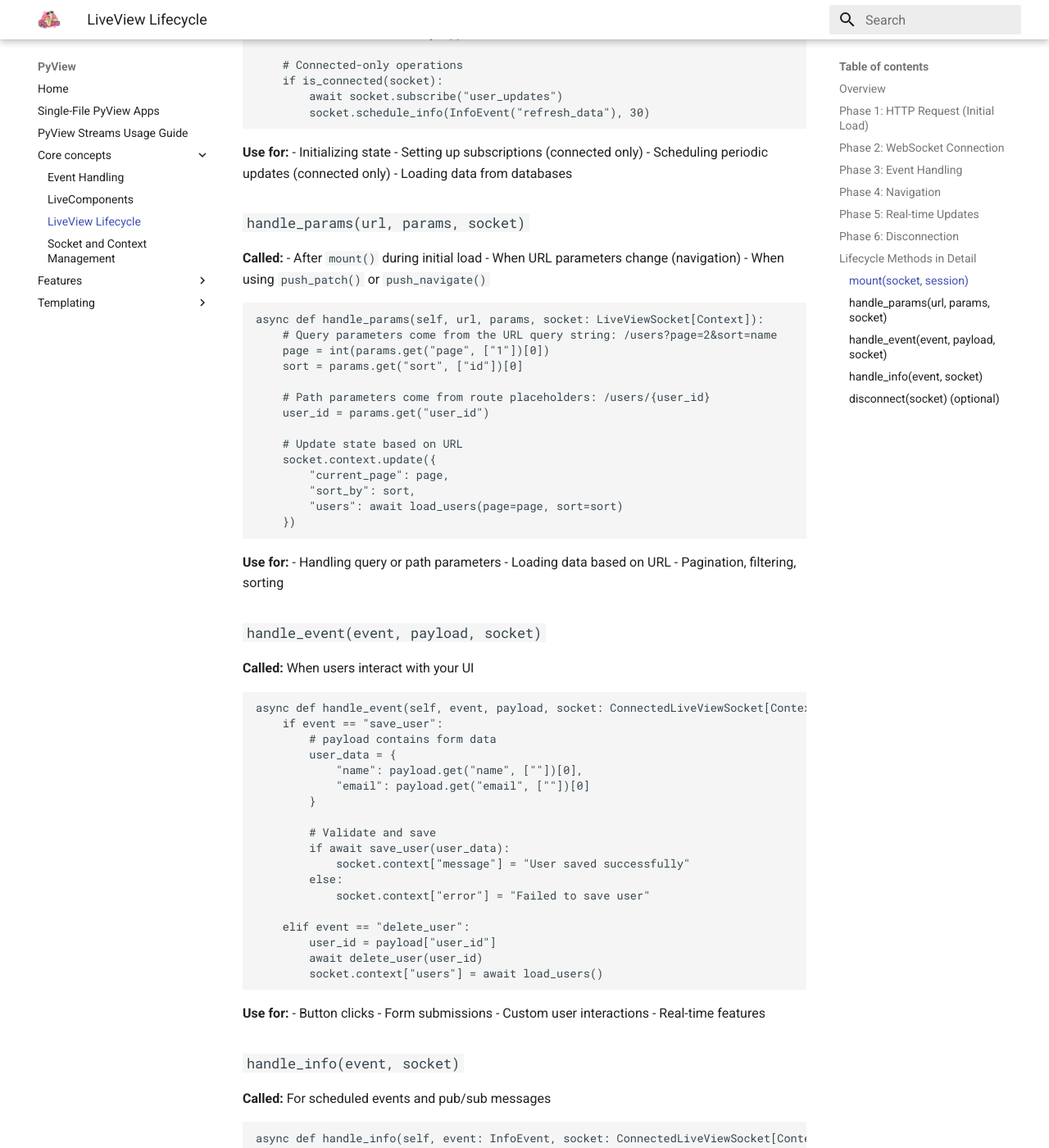
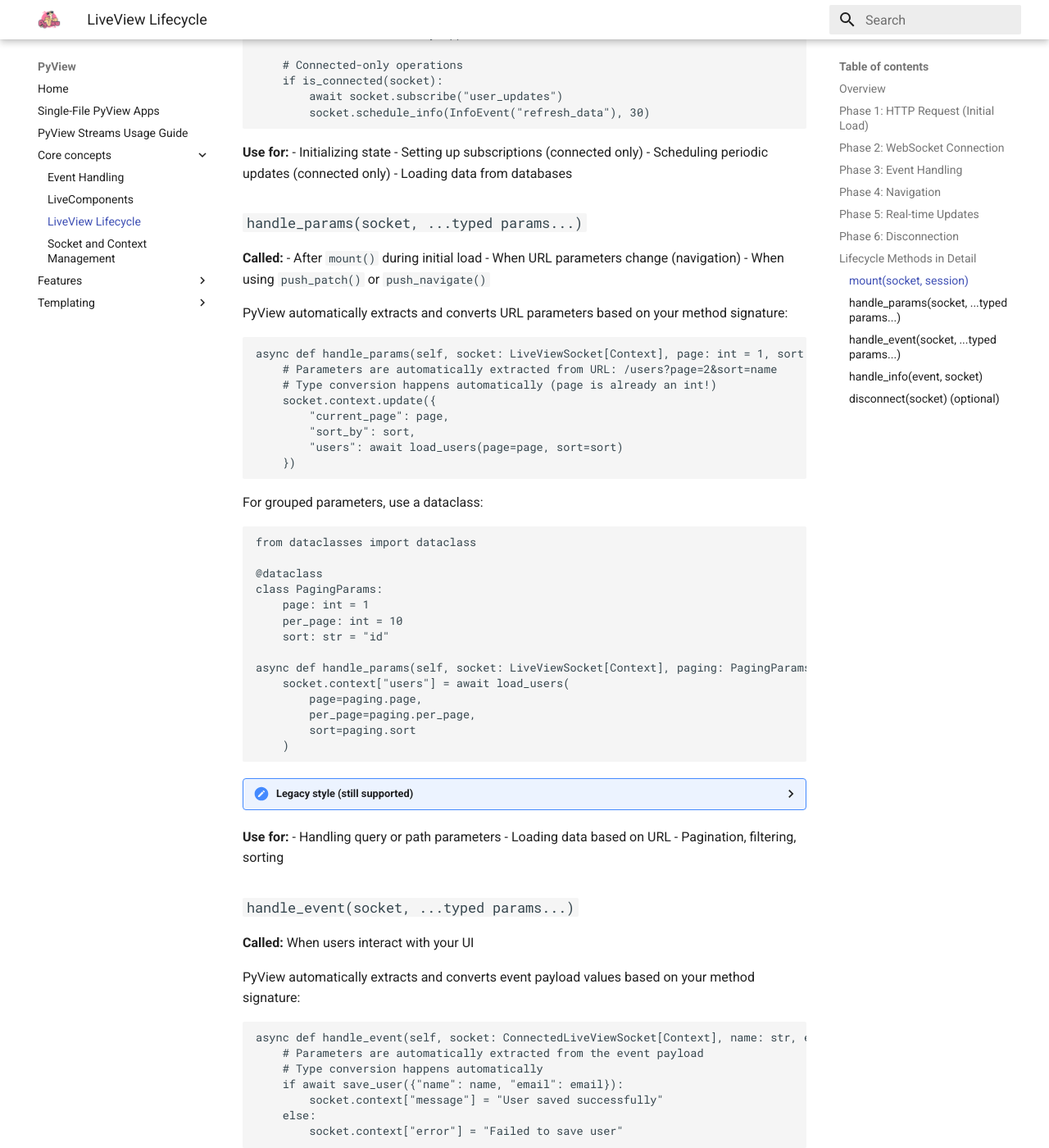
Before and after one commit to ogrodnek/pyview, an MkDocs documentation site: the page built from docs/core-concepts/liveview-lifecycle.md, in a window 1280 px wide and 1400 px high, scrolled down 2375 px. Shown: the whole window at 82% size. Built offline with MkDocs 1.6.1 and Material for MkDocs 9.7.7, drawn with Linux system fonts in a browser that asks for light colours; some of the changed text lies outside the part shown.

Commit message:
doc updates

````diff
--- a/docs/core-concepts/liveview-lifecycle.md
+++ b/docs/core-concepts/liveview-lifecycle.md
@@ -20,7 +20,7 @@
 When a user first visits your LiveView URL, PyView renders the initial HTML:
 
 1. `mount(socket, session)` is called with an **unconnected socket**
-2. `handle_params(url, params, socket)` processes URL and/or path parameters
+2. `handle_params(socket, ...typed params...)` processes URL and/or path parameters
 3. Template is rendered to complete HTML
 4. HTML page is returned with LiveView JavaScript client
 
@@ -31,7 +31,7 @@
 After the page loads, the JavaScript client establishes a WebSocket connection:
 
 1. `mount(socket, session)` is called again with a **connected socket**
-2. `handle_params(url, params, socket)` is called again
+2. `handle_params(socket, ...typed params...)` is called again
 3. Template is rendered and sent to client for future diffing
 
 This is why `mount()` often checks `is_connected(socket)`—you may want to skip expensive setup during the initial HTTP render and only run it once the WebSocket connects. See [Socket and Context](socket-and-context.md#checking-connection-status) for details on which methods are available in each state.
@@ -40,7 +40,7 @@
 
 When users interact with your UI (clicks, form submissions, etc.):
 
-1. `handle_event(event, payload, socket)` processes the interaction
+1. `handle_event(socket, ...typed params...)` processes the interaction
 2. Template is re-rendered
 3. PyView calculates the diff from the previous render
 4. Only changes in the render tree are sent to the client
@@ -49,7 +49,7 @@
 
 When the URL changes within the same LiveView (via `push_patch()` or browser navigation):
 
-1. `handle_params(url, params, socket)` is called with new parameters
+1. `handle_params(socket, ...typed params...)` is called with new parameters
 2. Template is re-rendered and diffed
 
 **Note:** `mount()` is NOT called again—state persists across navigation within the same LiveView.
@@ -100,23 +100,19 @@
 - Scheduling periodic updates (connected only)
 - Loading data from databases
 
-### `handle_params(url, params, socket)`
+### `handle_params(socket, ...typed params...)`
 
 **Called:**
 - After `mount()` during initial load
 - When URL parameters change (navigation)
 - When using `push_patch()` or `push_navigate()`
 
+PyView automatically extracts and converts URL parameters based on your method signature:
+
 ```python
-async def handle_params(self, url, params, socket: LiveViewSocket[Context]):
-    # Query parameters come from the URL query string: /users?page=2&sort=name
-    page = int(params.get("page", ["1"])[0])
-    sort = params.get("sort", ["id"])[0]
-
-    # Path parameters come from route placeholders: /users/{user_id}
-    user_id = params.get("user_id")
-
-    # Update state based on URL
+async def handle_params(self, socket: LiveViewSocket[Context], page: int = 1, sort: str = "id"):
+    # Parameters are automatically extracted from URL: /users?page=2&sort=name
+    # Type conversion happens automatically (page is already an int!)
     socket.context.update({
         "current_page": page,
         "sort_by": sort,
@@ -124,35 +120,84 @@
     })
 ```
 
+For grouped parameters, use a dataclass:
+
+```python
+from dataclasses import dataclass
+
+@dataclass
+class PagingParams:
+    page: int = 1
+    per_page: int = 10
+    sort: str = "id"
+
+async def handle_params(self, socket: LiveViewSocket[Context], paging: PagingParams):
+    socket.context["users"] = await load_users(
+        page=paging.page,
+        per_page=paging.per_page,
+        sort=paging.sort
+    )
+```
+
+<details>
+<summary>Legacy style (still supported)</summary>
+
+```python
+async def handle_params(self, url, params, socket: LiveViewSocket[Context]):
+    page = int(params.get("page", ["1"])[0])
+    sort = params.get("sort", ["id"])[0]
+    socket.context.update({
+        "current_page": page,
+        "sort_by": sort,
+        "users": await load_users(page=page, sort=sort)
+    })
+```
+</details>
+
 **Use for:**
 - Handling query or path parameters
 - Loading data based on URL
 - Pagination, filtering, sorting
 
-### `handle_event(event, payload, socket)`
+### `handle_event(socket, ...typed params...)`
 
 **Called:** When users interact with your UI
+
+PyView automatically extracts and converts event payload values based on your method signature:
+
+```python
+async def handle_event(self, socket: ConnectedLiveViewSocket[Context], name: str, email: str):
+    # Parameters are automatically extracted from the event payload
+    # Type conversion happens automatically
+    if await save_user({"name": name, "email": email}):
+        socket.context["message"] = "User saved successfully"
+    else:
+        socket.context["error"] = "Failed to save user"
+```
+
+You can also access the event name if needed:
+
+```python
+async def handle_event(self, event: str, socket: ConnectedLiveViewSocket[Context], user_id: str):
+    if event == "delete_user":
+        await delete_user(user_id)
+        socket.context["users"] = await load_users()
+```
+
+<details>
+<summary>Legacy style (still supported)</summary>
 
 ```python
 async def handle_event(self, event, payload, socket: ConnectedLiveViewSocket[Context]):
     if event == "save_user":
-        # payload contains form data
         user_data = {
             "name": payload.get("name", [""])[0],
             "email": payload.get("email", [""])[0]
         }
-
-        # Validate and save
         if await save_user(user_data):
             socket.context["message"] = "User saved successfully"
-        else:
-            socket.context["error"] = "Failed to save user"
-
-    elif event == "delete_user":
-        user_id = payload["user_id"]
-        await delete_user(user_id)
-        socket.context["users"] = await load_users()
 ```
+</details>
 
 **Use for:**
 - Button clicks
````
Also changed, not shown: docs/core-concepts/event-handling.md (+125 -45 lines).
